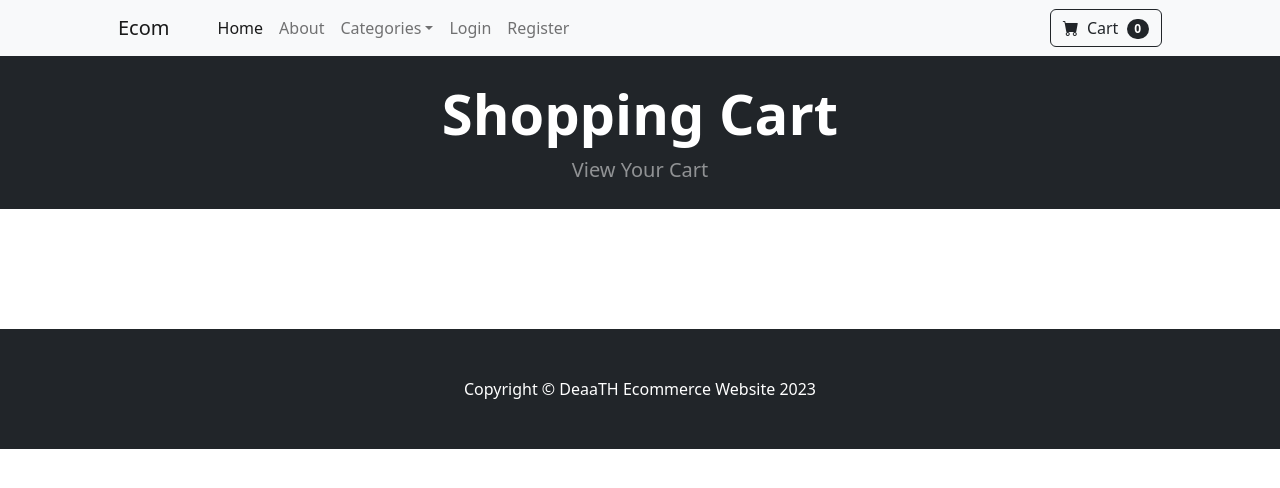
After one commit to DeaaTH65/E_Com, a Django app: page /cart/ in a window 1280 px wide. The commit adds this page. Shown: the top 488 px of the page. Run offline with Django 4.2, Linux system fonts and the light colour scheme.

Commit message:
cart homepage

```diff
--- /dev/null
+++ b/ecom/cart/templates/cart_summary.html
@@ -0,0 +1,17 @@
+{% extends "base.html" %}
+
+{% load static %}
+
+{% block content %}
+<!-- Header-->
+<header class="bg-dark py-2">
+    <div class="container px-4 px-lg-5 my-3">
+        <div class="text-center text-white">
+            <h1 class="display-4 fw-bolder">Shopping Cart</h1>
+            <p class="lead fw-normal text-white-50 mb-0">View Your Cart</p>
+        </div>
+    </div>
+</header>
+
+<br/><br/><br/><br/><br/>
+{% endblock content %}
--- /dev/null
+++ b/ecom/cart/urls.py
@@ -0,0 +1,7 @@
+from django.urls import path
+from . import views
+
+
+urlpatterns = [
+    path('', views.cart_summary, name='cart_summary'),
+]
--- a/ecom/cart/views.py
+++ b/ecom/cart/views.py
@@ -1,3 +1,6 @@
 from django.shortcuts import render
 
+
 # Create your views here.
+def cart_summary(request):
+    return render(request, 'cart_summary.html')
--- a/ecom/ecom/urls.py
+++ b/ecom/ecom/urls.py
@@ -8,4 +8,5 @@ from django.conf.urls.static import static
 urlpatterns = [
     path('admin/', admin.site.urls),
     path('', include('store.urls')),
+    path('cart/', include('cart.urls')),
 ] + static(settings.MEDIA_URL, document_root = settings.MEDIA_ROOT)
--- a/ecom/store/templates/navbar.html
+++ b/ecom/store/templates/navbar.html
@@ -25,11 +25,11 @@
                 {% endif %}
             </ul>
             <form class="d-flex">
-                <button class="btn btn-outline-dark" type="submit">
+                <a href="{% url "cart_summary" %}" class="btn btn-outline-dark">
                     <i class="bi-cart-fill me-1"></i>
                     Cart
                     <span class="badge bg-dark text-white ms-1 rounded-pill">0</span>
-                </button>
+                </a>
             </form>
         </div>
     </div>
```
